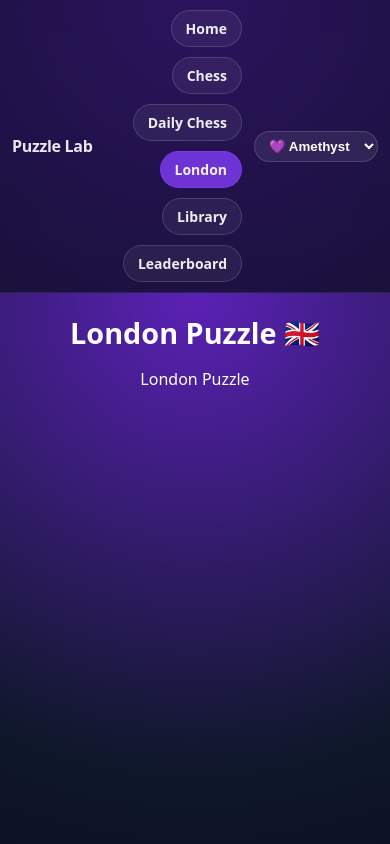
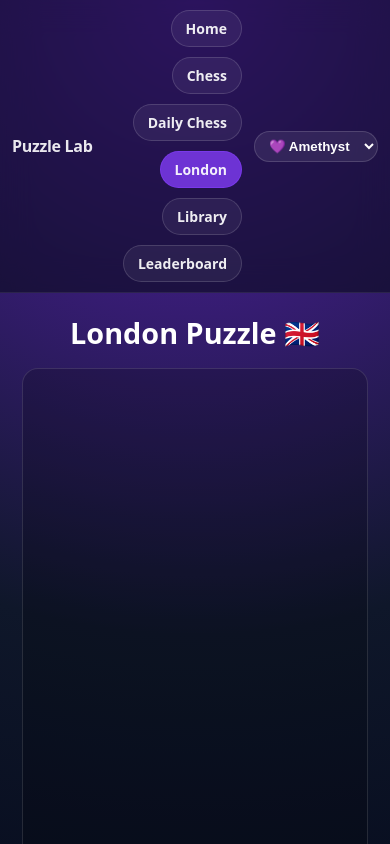
Before and after one commit to kodemasterkhai/puzzle-lab8, a React (Vite) app: page /london in a window 390 px wide. Shown: the top 844 px of the page. Built offline with nearby package versions, Linux system fonts and the light colour scheme.

Commit message:
Fix London puzzle scaling on iPhone

```diff
--- a/src/index.css
+++ b/src/index.css
@@ -1,98 +1,3 @@
-/* ===== GLOBAL BASE ===== */
-* {
-  box-sizing: border-box;
-}
-
-html,
-body {
-  margin: 0;
-  padding: 0;
-}
-
-#root {
-  min-height: 100vh;
-}
-
-/* ===== PAGE WRAPPER (keep your vibe) ===== */
-.pageWrap {
-  min-height: 100vh;
-  padding: 20px 12px 40px;
-  background: radial-gradient(circle at top, #5b21b6, #0f172a 55%, #020617);
-  color: white;
-  font-family: system-ui, -apple-system, BlinkMacSystemFont, "Segoe UI", sans-serif;
-  text-align: center;
-}
-
-.pageTitle {
-  font-size: 1.8rem;
-  margin: 0 0 16px;
-}
-
-/* =========================================================
-   ✅ RESPONSIVE CONTAINERS (SAFE)
-   - We resize the OUTER box only.
-   - We DO NOT mess with your board internals.
-   - We only ask the *direct child* to fill the frame.
-   ========================================================= */
-
-/* ===== CHESS: square frame, centered, phone-safe ===== */
-.chessFrameOuter {
-  width: 100%;
-  display: flex;
-  justify-content: center;
-  padding: 0 10px;
-}
-
-.chessFrame {
-  width: min(92vw, 460px);     /* smaller than before so H-file never spills */
-  aspect-ratio: 1 / 1;         /* chess must stay square */
-  display: flex;
-  align-items: stretch;
-  justify-content: stretch;
-  border-radius: 16px;
-  overflow: hidden;            /* prevents the right column hanging out */
-  border: 1px solid rgba(255, 255, 255, 0.12);
-  background: rgba(0, 0, 0, 0.18);
-}
-
-/* Only the DIRECT child fills the frame (safe) */
-.chessFrame > .chessFrameInner {
-  width: 100%;
-  height: 100%;
-}
-
-/* ===== PUZZLE: flexible (not forced square), centered ===== */
-.puzzleFrameOuter {
-  width: 100%;
-  display: flex;
-  justify-content: center;
-  padding: 0 10px;
-}
-
-.puzzleFrame {
-  width: min(94vw, 720px);
-  max-height: 78vh;            /* stops it being too tall on iPhone */
-  display: flex;
-  align-items: stretch;
-  justify-content: stretch;
-  border-radius: 16px;
-  overflow: hidden;
-  border: 1px solid rgba(255, 255, 255, 0.12);
-  background: rgba(0, 0, 0, 0.18);
-}
-
-/* Direct child fills puzzle frame */
-.puzzleFrame > .puzzleFrameInner {
-  width: 100%;
-  height: 100%;
-}
-
-/* Optional: if your puzzle uses an img tag, keep it visible */
-.puzzleFrame img {
-  max-width: 100%;
-  height: auto;
-  display: block;
-}
 /* ===== GLOBAL BASE ===== */
 * { box-sizing: border-box; }
 
@@ -106,3 +11,53 @@ html, body {
 }
 
 #root { min-height: 100vh; }
+
+/* ===== PAGE WRAPPER ===== */
+.pageWrap {
+  min-height: 100vh;
+  padding: 20px 12px 40px;
+  text-align: center;
+}
+
+.pageTitle {
+  font-size: 1.8rem;
+  margin: 0 0 16px;
+}
+
+/* ===== PUZZLE FRAME (RESPONSIVE + SAFE) ===== */
+.puzzleFrameOuter {
+  width: 100%;
+  display: flex;
+  justify-content: center;
+  padding: 0 10px;
+}
+
+.puzzleFrame {
+  width: min(94vw, 720px);
+  height: min(78vh, 720px); /* gives us a real box to fit/scale into */
+  border-radius: 16px;
+  overflow: hidden;
+  border: 1px solid rgba(255, 255, 255, 0.12);
+  background: rgba(0, 0, 0, 0.18);
+}
+
+/* This stage centers the scaled puzzle */
+.puzzleScaledStage {
+  width: 100%;
+  height: 100%;
+  display: grid;
+  place-items: center;
+  transform-origin: center center;
+}
+
+/* Content keeps its natural size, we scale the stage */
+.puzzleScaledContent {
+  display: inline-block;
+}
+
+/* If your puzzle uses an <img>, keep it visible */
+.puzzleFrame img {
+  max-width: 100%;
+  height: auto;
+  display: block;
+}
--- a/src/pages/london.tsx
+++ b/src/pages/london.tsx
@@ -1,14 +1,73 @@
-import React from "react";
+import React, { useLayoutEffect, useRef, useState } from "react";
+
+function useAutoScale() {
+  const frameRef = useRef<HTMLDivElement | null>(null);
+  const contentRef = useRef<HTMLDivElement | null>(null);
+  const [scale, setScale] = useState(1);
+
+  useLayoutEffect(() => {
+    const frame = frameRef.current;
+    const content = contentRef.current;
+    if (!frame || !content) return;
+
+    const compute = () => {
+      // Available space inside the frame
+      const fw = frame.clientWidth;
+      const fh = frame.clientHeight;
+
+      // Natural size of your puzzle content (unscaled)
+      const cw = content.scrollWidth;
+      const ch = content.scrollHeight;
+
+      if (!fw || !fh || !cw || !ch) {
+        setScale(1);
+        return;
+      }
+
+      // Scale down to fit — never scale up above 1
+      const next = Math.min(fw / cw, fh / ch, 1);
+      setScale(next);
+    };
+
+    compute();
+
+    const ro = new ResizeObserver(() => compute());
+    ro.observe(frame);
+    ro.observe(content);
+
+    window.addEventListener("orientationchange", compute);
+    window.addEventListener("resize", compute);
+
+    return () => {
+      ro.disconnect();
+      window.removeEventListener("orientationchange", compute);
+      window.removeEventListener("resize", compute);
+    };
+  }, []);
+
+  return { frameRef, contentRef, scale };
+}
 
 export default function London() {
+  const { frameRef, contentRef, scale } = useAutoScale();
+
   return (
     <div className="pageWrap">
       <h1 className="pageTitle">London Puzzle 🇬🇧</h1>
 
-      <div className="boardOuter">
-        <div className="boardInner">
-          {/* YOUR LONDON PUZZLE COMPONENT GOES HERE */}
-          <div className="boardPlaceholder">London Puzzle</div>
+      <div className="puzzleFrameOuter">
+        <div className="puzzleFrame puzzleFrame--scaled" ref={frameRef}>
+          <div
+            className="puzzleScaledStage"
+            style={{
+              transform: `scale(${scale})`,
+            }}
+          >
+            <div className="puzzleScaledContent" ref={contentRef}>
+              {/* ✅ PUT YOUR EXISTING LONDON PUZZLE COMPONENT HERE */}
+              {/* Example: <LondonPuzzle /> */}
+            </div>
+          </div>
         </div>
       </div>
     </div>
```
